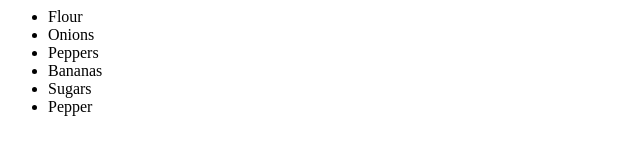
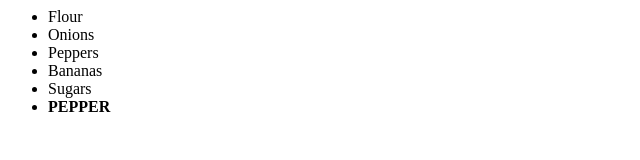
Before and after one commit to msakande/shoppinglist, a plain HTML site: page index.html in a window 1280 px wide. Shown: the full height of the page, 0-640 px from the left. Drawn offline with Linux system fonts and the light colour scheme.

Commit message:
Making Pepper super important

```diff
--- a/index.html
+++ b/index.html
@@ -6,7 +6,7 @@
 							<li>Peppers</li>
 							<li>Bananas</li>
 							<li>Sugars</li>
-							<li>Pepper</li>
+							<li><b>PEPPER</li>
 					</ul>
 		</body>
 </html>
```
